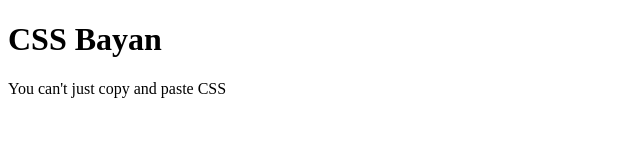
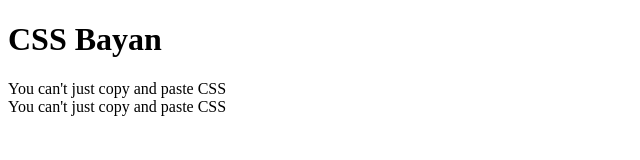
Before and after one commit to MaksimDolgonosov/ccsBayan, a plain HTML site: page index.html in a window 1280 px wide. Shown: the whole page, without its empty margins (0-640 px from the left). Drawn offline with Linux system fonts and the light colour scheme.

Commit message:
text (date)

```diff
--- a/index.html
+++ b/index.html
@@ -16,7 +16,14 @@
                 <div class="accordion__item-header">You can't just copy and paste CSS</div>
                 <div class="accordion__item-body"></div>
             </div>
+            <div class="accordion__item">
+                <div class="accordion__item-header">You can't just copy and paste CSS</div>
+                <div class="accordion__item-body"></div>
+            </div>
         </div>
     </div>
+
+
+
 </body>
 </html>
```
